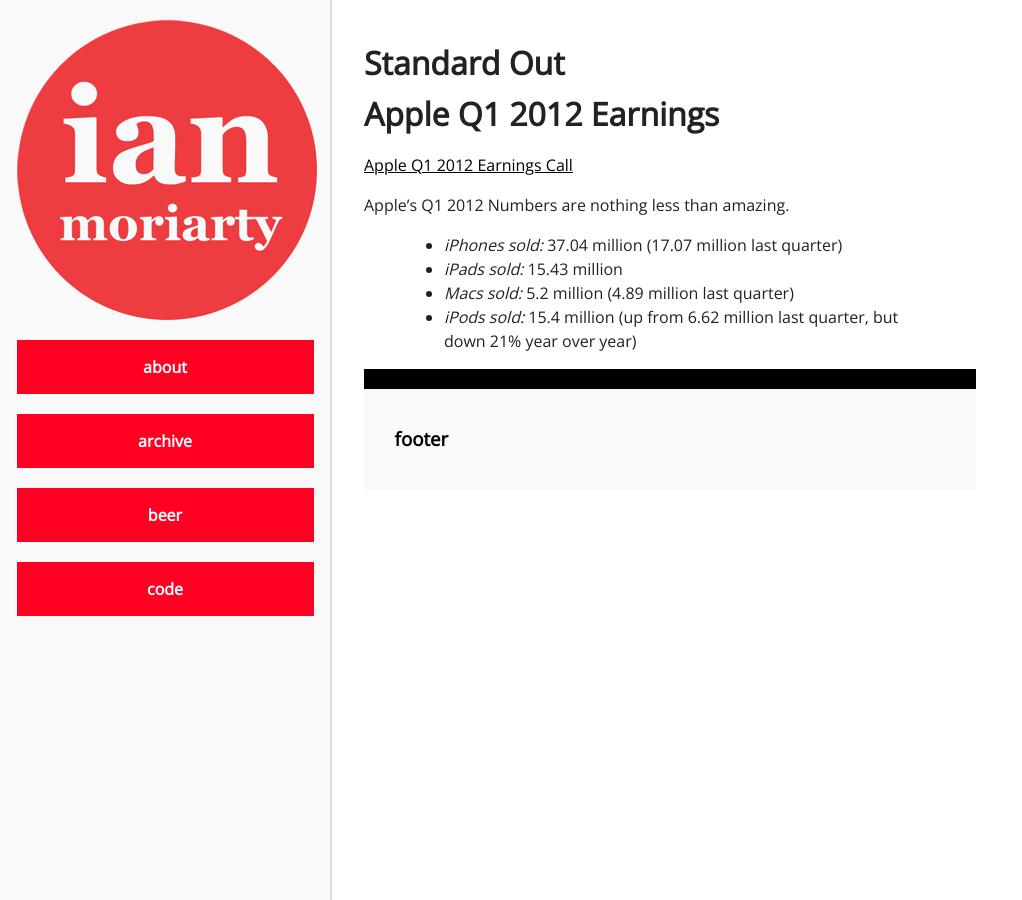
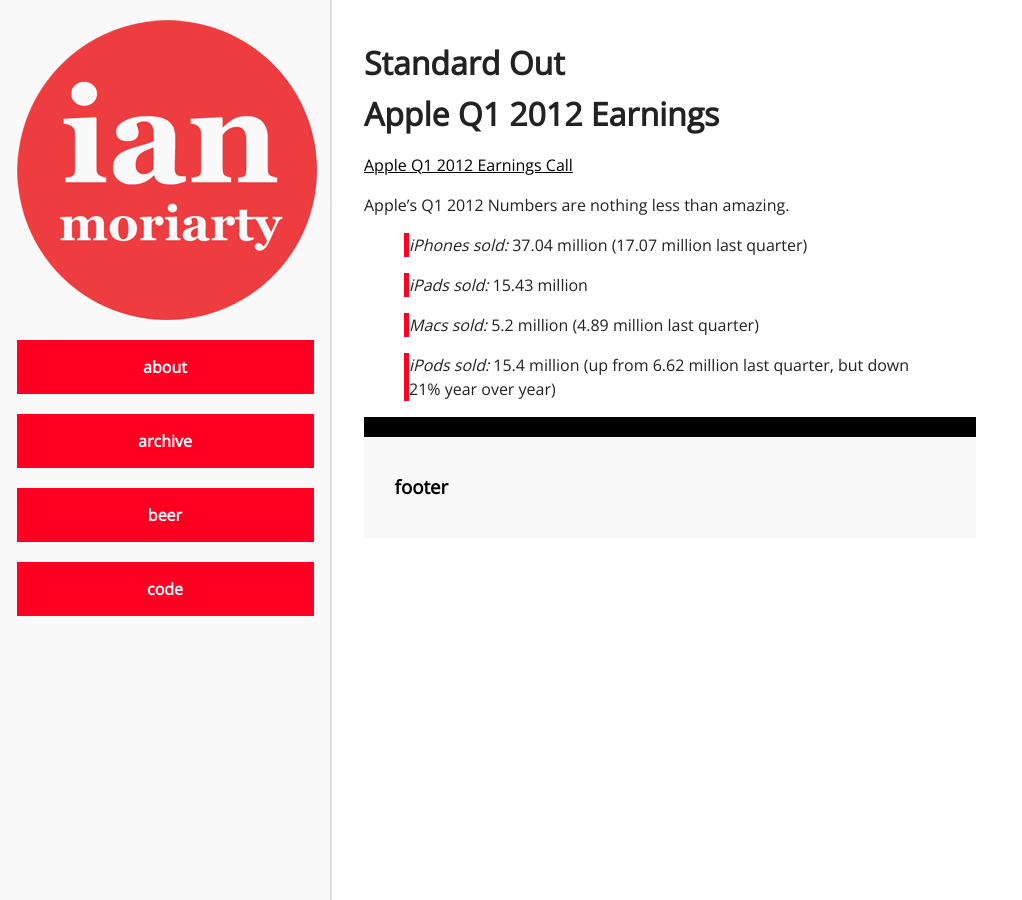
Before and after one commit to iann/website, a Jekyll site: the page built from _posts/2012-01-24-Apple-Q1-2012-Earnings.md, in a window 1280 px wide. Shown: the whole page, without its empty margins (0-1022 px from the left). Built offline with Jekyll 4.4.1, drawn with Linux system fonts in a browser that asks for light colours; Markdown is read by kramdown in place of the engine named in the settings.

Commit message:
css tweak

```diff
--- a/_posts/2012-01-24-Apple-Q1-2012-Earnings.md
+++ b/_posts/2012-01-24-Apple-Q1-2012-Earnings.md
@@ -7,7 +7,10 @@
 [Apple Q1 2012 Earnings Call](http://techcrunch.com/2012/01/24/apples-q1-2012-46-3b-in-revenue-37m-iphones-and-15-4m-ipads-sold/ "TechCrunch")
 
 Apple's Q1 2012 Numbers are nothing less than amazing.
-> +    *iPhones sold:* 37.04 million (17.07 million last quarter)
-> +    *iPads sold:* 15.43 million
-> +    *Macs sold:* 5.2 million (4.89 million last quarter)
-> +    *iPods sold:* 15.4 million (up from 6.62 million last quarter, but down 21% year over year)
+> *iPhones sold:* 37.04 million (17.07 million last quarter)
+
+> *iPads sold:* 15.43 million
+
+> *Macs sold:* 5.2 million (4.89 million last quarter)
+
+> *iPods sold:* 15.4 million (up from 6.62 million last quarter, but down 21% year over year)
--- a/css/style3.css
+++ b/css/style3.css
@@ -95,6 +95,11 @@
 
 #title{ color:white; }
 
+blockquote {
+    border-left: solid;
+    border-width: 5px;
+    border-color: #FF0023;
+}
 
 /* ==============
     MOBILE: Menu
```
